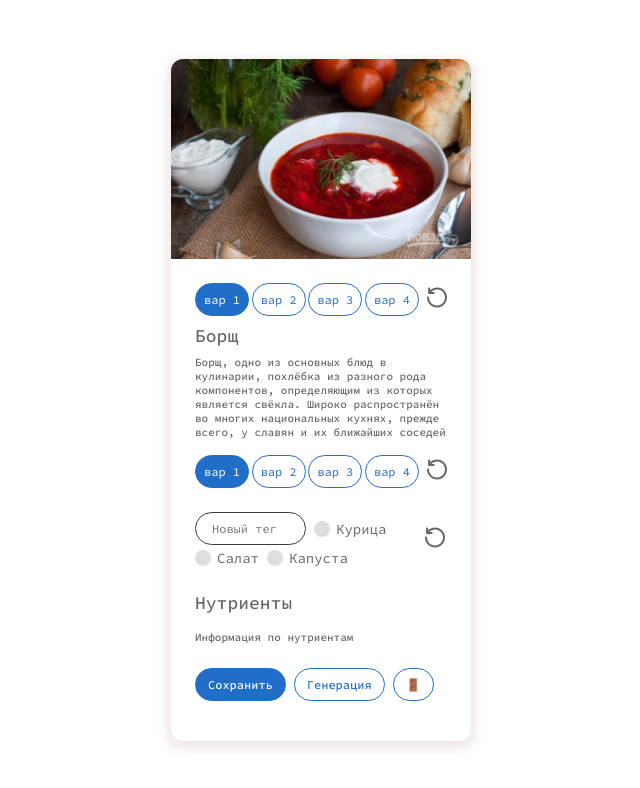
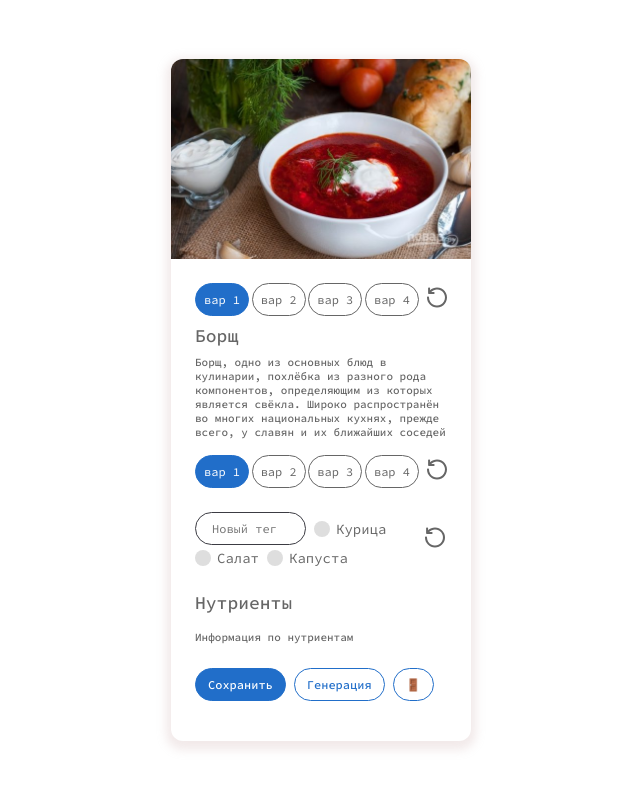
Before and after one commit to ProductCardService/Frontend, a React (Vite) app: page /edit/1 in a window 1280 px wide. Shown: the top 788 px of the page, without its empty margins (319-959 px from the left). Built offline with nearby package versions, Linux system fonts and the light colour scheme; no server answers.

Commit message:
correct swticth component for understanding edit-mode

```diff
--- a/src/component/create-card/create-card.tsx
+++ b/src/component/create-card/create-card.tsx
@@ -27,12 +27,15 @@
     regenerateDescriptions: () => void,
     regenerateTags: () => void,
     regenerateAll: () => void,
+    isFirstDescriptionOnly: boolean
+    isFirstImageOnly: boolean
 }
 const CreateCard: React.FC<CreateCardProps> = (props) => {
     const {
         title, saveCard, exit, description, descriptionVariant, setDescriptionVariant,
         imageVariant, setImageVariant, image, tags, removeTag, addTag,
-        regenerateImages, regenerateDescriptions, regenerateTags, regenerateAll
+        regenerateImages, regenerateDescriptions, regenerateTags, regenerateAll,
+        isFirstDescriptionOnly, isFirstImageOnly
     } = props;
     const [newTag, setNewTag] = useState<string>("");
 
@@ -41,11 +44,11 @@
             <div className="card__image" style={{backgroundImage: `url(${image})`}}>
             </div>
             <div className="card__body">
-                <Switch currentVariant={imageVariant} setVariant={setImageVariant} regenerate={regenerateImages}/>
+                <Switch currentVariant={imageVariant} setVariant={setImageVariant} regenerate={regenerateImages} isFirstOnly={isFirstImageOnly}/>
                 <Heading title={title} />
                 <div className="card__content">
                     <Paragraph text={description}/>
-                    <Switch currentVariant={descriptionVariant} setVariant={setDescriptionVariant} regenerate={regenerateDescriptions}/>
+                    <Switch currentVariant={descriptionVariant} setVariant={setDescriptionVariant} regenerate={regenerateDescriptions} isFirstOnly={isFirstDescriptionOnly}/>
                     <div className="card__tags-container">
                         <div className="card__tags-items">
                             <Input
--- a/src/component/switch/switch.css
+++ b/src/component/switch/switch.css
@@ -20,11 +20,20 @@
     background-color: var(--blue-color);
     color: var(--white-color);
 }
-.switch:hover{
+.switch_other:hover{
     background-color: var(--blue-color);
     color: var(--white-color);
     opacity: 0.7;
     transition: 0.5s;
+}
+.switch_disabled{
+    color: var(--grey-2-color);
+    border-color: var(--grey-2-color);
+}
+.switch_disabled:hover{
+    cursor: default;
+    color: var(--grey-2-color);
+    border-color: var(--grey-2-color);
 }
 
 .switches{
--- a/src/component/switch/switch.tsx
+++ b/src/component/switch/switch.tsx
@@ -7,11 +7,17 @@
 interface SwitchProps{
     currentVariant: number,
     setVariant: (variant: number) => void,
-    regenerate: () => void
+    regenerate: () => void,
+    isFirstOnly: boolean
 }
 
 const Switch: React.FC<SwitchProps> = (props) => {
-    const {currentVariant, setVariant, regenerate} = props;
+    const {currentVariant, setVariant, regenerate, isFirstOnly} = props;
+    const setVariantWithChecking = (variant: number) => {
+        if (!isFirstOnly){
+            setVariant(variant);
+        }
+    }
     return (
         <div className="switches">
             <div className="switches__items">
@@ -19,8 +25,14 @@
                     [0, 1, 2, 3].map(variant => (
                         <span
                             key={variant}
-                            className={variant === currentVariant? "switch switch_active": "switch"}
-                            onClick={() => setVariant(variant)}
+                            className={
+                                isFirstOnly && variant !== currentVariant
+                                ? "switch switch_disabled"
+                                : variant === currentVariant
+                                        ? "switch switch_active"
+                                        : "switch"
+                            }
+                            onClick={() =>  setVariantWithChecking(variant)}
                         >
                             {`вар ${variant + 1}`}
                         </span>
--- a/src/pages/edit-or-create-card.tsx
+++ b/src/pages/edit-or-create-card.tsx
@@ -14,13 +14,17 @@
     const isCreateMode = location.pathname.startsWith("/create");
     const isEditMode = location.pathname.startsWith("/edit");
 
-    const [descriptions, setDescriptions] = useState<Array<string>>(["", "", "", ""])
-    const [descriptionsLoading, setDescriptionsLoading] = useState(false)
-    const [images, setImages] = useState<Array<string>>(["", "", "", ""])
-    const [imagesLoading, setImagesLoading] = useState(false)
-    const [tags, setTags] = useState<Array<string>>([])
-    const [tagsLoading, setTagsLoading] = useState(false)
-    const [title, setTitle] = useState<string>("")
+    const [descriptions, setDescriptions] = useState<Array<string>>(["", "", "", ""]);
+    const [descriptionsLoading, setDescriptionsLoading] = useState(false);
+    const [images, setImages] = useState<Array<string>>(["", "", "", ""]);
+    const [imagesLoading, setImagesLoading] = useState(false);
+    const [tags, setTags] = useState<Array<string>>([]);
+    const [tagsLoading, setTagsLoading] = useState(false);
+    const [title, setTitle] = useState<string>("");
+    const [descriptionVariant, setDescriptionVariant] = useState(0);
+    const [imageVariant, setImageVariant] = useState(0);
+    const [isFirstDescriptionOnly, setIsFirstDescriptionOnly] = useState(true);
+    const [isFirstImageOnly, setIsFirstImageOnly] = useState(true);
 
     useEffect(() => {
         if (isCreateMode && !searchParam.has("title")){
@@ -49,6 +53,8 @@
             const data = await generateImages({title: title});
             setImages(data.images)
             setImagesLoading(false)
+            setImageVariant(0)
+            setIsFirstImageOnly(false)
             toast.success("Генерация изображений завершена")
         } else {
             toast.warning("Пожалуйста дождитесь окончания текущей генерации изображений")
@@ -60,6 +66,8 @@
             const data = await generateDescriptions({title: title});
             setDescriptions(data.descriptions)
             setDescriptionsLoading(false)
+            setDescriptionVariant(0)
+            setIsFirstDescriptionOnly(false)
             toast.success("Генерация описаний завершена")
         } else {
             toast.warning("Пожалуйста дождитесь окончания текущей генерации описаний")
@@ -94,6 +102,10 @@
                     if (res[2].status ===  "fulfilled"){
                         setTags(res[2].value.tags)
                     }
+                    setDescriptionVariant(0)
+                    setImageVariant(0)
+                    setIsFirstDescriptionOnly(false)
+                    setIsFirstImageOnly(false)
                     toast.success("Генерация карточки завершена")
                     setImagesLoading(false)
                     setDescriptionsLoading(false)
@@ -127,9 +139,6 @@
     const returnToCardListPage = () => {
         navigate("/");
     }
-
-    const [descriptionVariant, setDescriptionVariant] = useState(0);
-    const [imageVariant, setImageVariant] = useState(0);
     const removeTag = (tag: string) => {
         setTags(tags.filter(currentTag => currentTag !== tag))
     }
@@ -156,6 +165,8 @@
                 regenerateAll={regenerateAll}
                 removeTag={removeTag}
                 addTag={addTag}
+                isFirstDescriptionOnly={isFirstDescriptionOnly}
+                isFirstImageOnly={isFirstImageOnly}
             />
         </div>
     )
```
